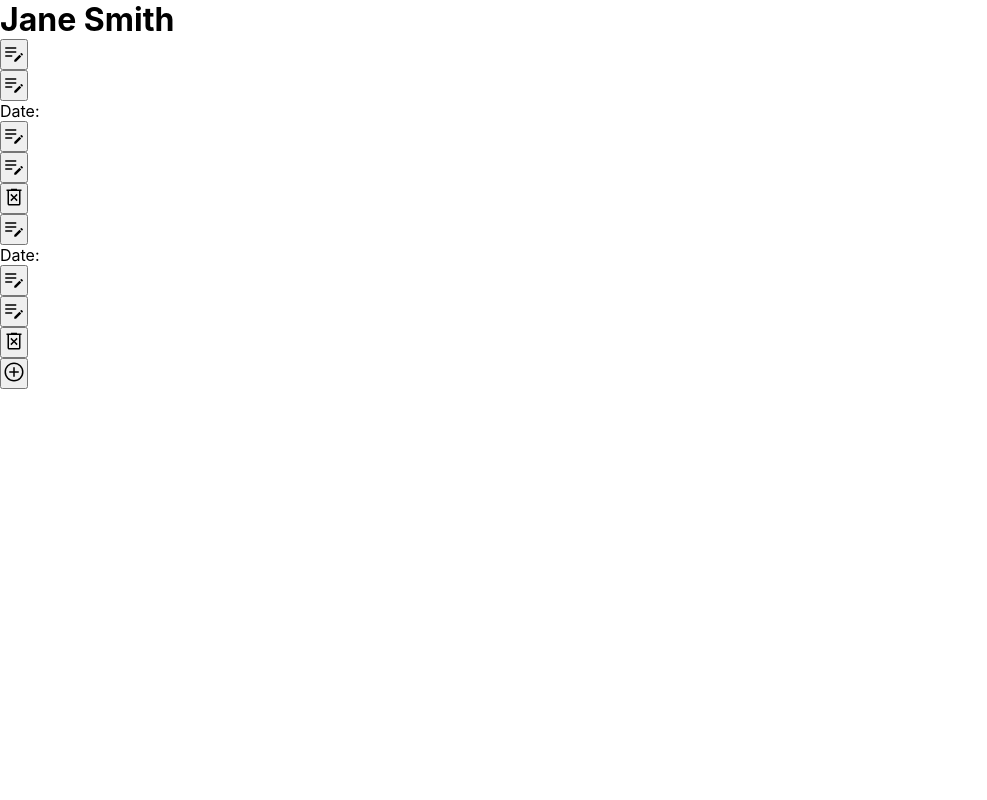
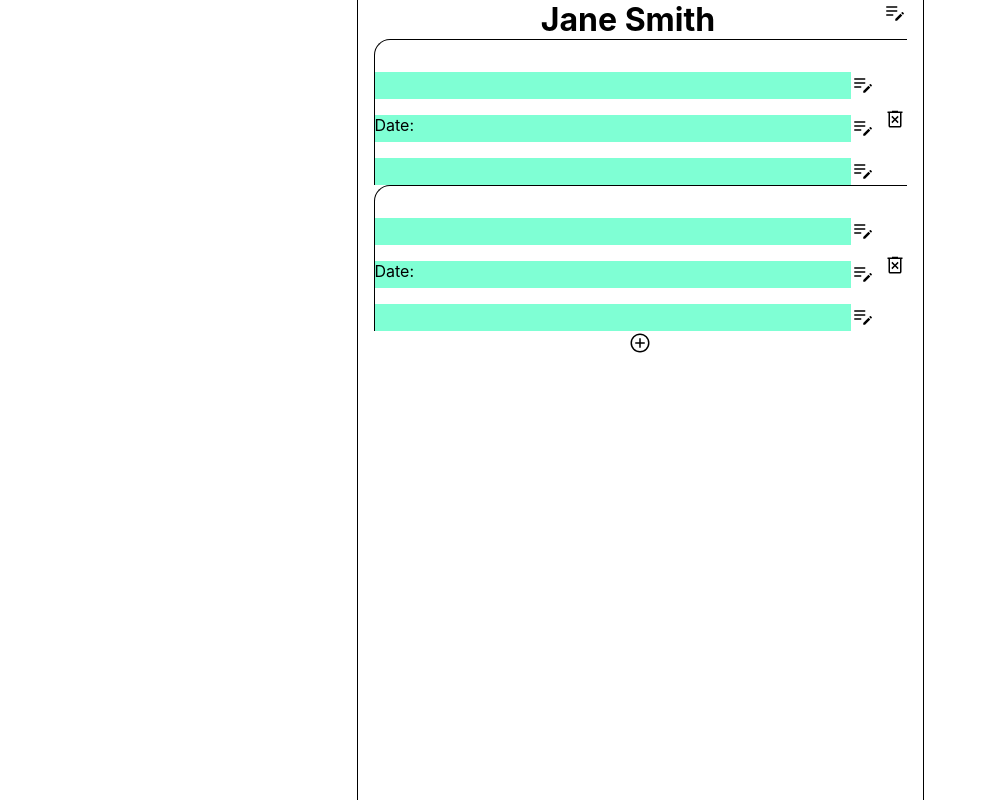
Before and after one commit to Rxthew/journalmaker, a React (Create React App) app: page / in a window 1280 px wide. Shown: the whole page, without its empty margins (0-987 px from the left). Built offline with nearby package versions, Linux system fonts and the light colour scheme.

Commit message:
Initialise CSS design

```diff
--- a/src/App.css
+++ b/src/App.css
@@ -1,7 +1,7 @@
 *, *::before, *::after{
     margin: 0;
     padding : 0;
-    box-sizing: inherit
+    box-sizing: inherit;
 }
 
 html {
@@ -10,4 +10,57 @@ html {
 
 #root {
     display: flex;
+    justify-content: center;
 }
+
+#root > div {
+    border-left: 1px solid;
+    border-right: 1px solid;
+    min-height: 100vh;
+    padding-left: 1rem;
+    padding-right: 1rem;
+}
+
+
+aside, h1 {
+    text-align: center;
+}
+
+aside div, header div, main div{
+    display: flex
+}
+
+button{
+    align-self: flex-start;
+    background-color: white;
+    border: none;
+    box-shadow: none;
+}
+
+
+dd, dt {
+    margin-top: 1rem;
+    background-color: aquamarine;
+}
+
+div{
+    min-width: min(100vw, 500px);
+}
+
+h1 ,h2, p {
+    white-space: pre-wrap;
+    flex-grow: 1;
+}
+
+
+main > div {
+    border-top: 1px solid;
+    border-left: 1px solid;
+    padding-top: 1rem;
+    border-top-left-radius: 1rem;
+}
+
+main > div > button {
+    align-self: stretch;
+    margin-left: 0.5rem;
+}
```
